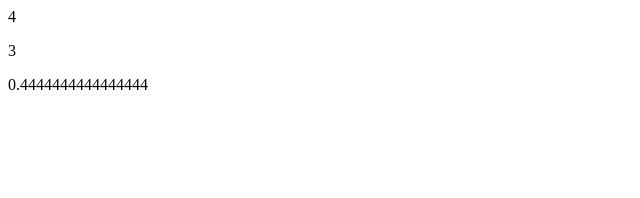
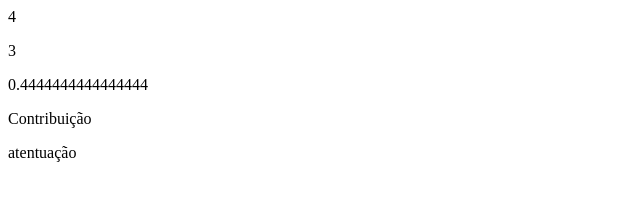
Before and after one commit to josepaulobrandao/curso-javascript, a plain HTML site: page 002_Secao2_javascriptBasico/002_funcoes/index.html in a window 1280 px wide. Shown: the whole page, without its empty margins (0-640 px from the left). Drawn offline with Linux system fonts and the light colour scheme.

```diff
--- a/002_Secao2_javascriptBasico/002_funcoes/index.html
+++ b/002_Secao2_javascriptBasico/002_funcoes/index.html
@@ -8,6 +8,8 @@
   <p id="peso">4</p>
   <p id="altura">3</p>
   <p id="imc"></p>
+  <p>Contribui&ccedil&atildeo </p>
+  <p>atentua&#231;&#227;o</p>
 
   <script src="script.js"></script>
 </body>
```
